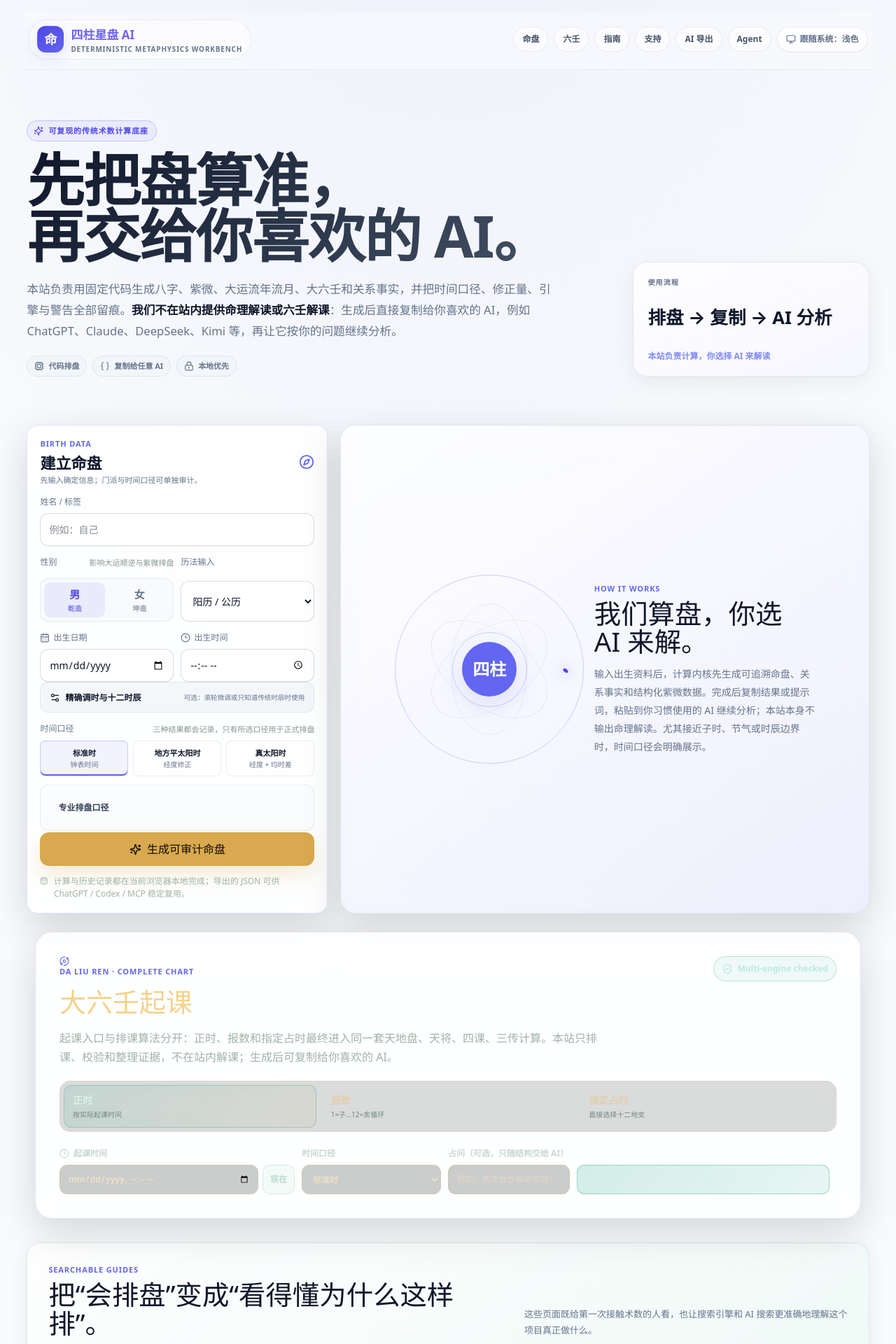
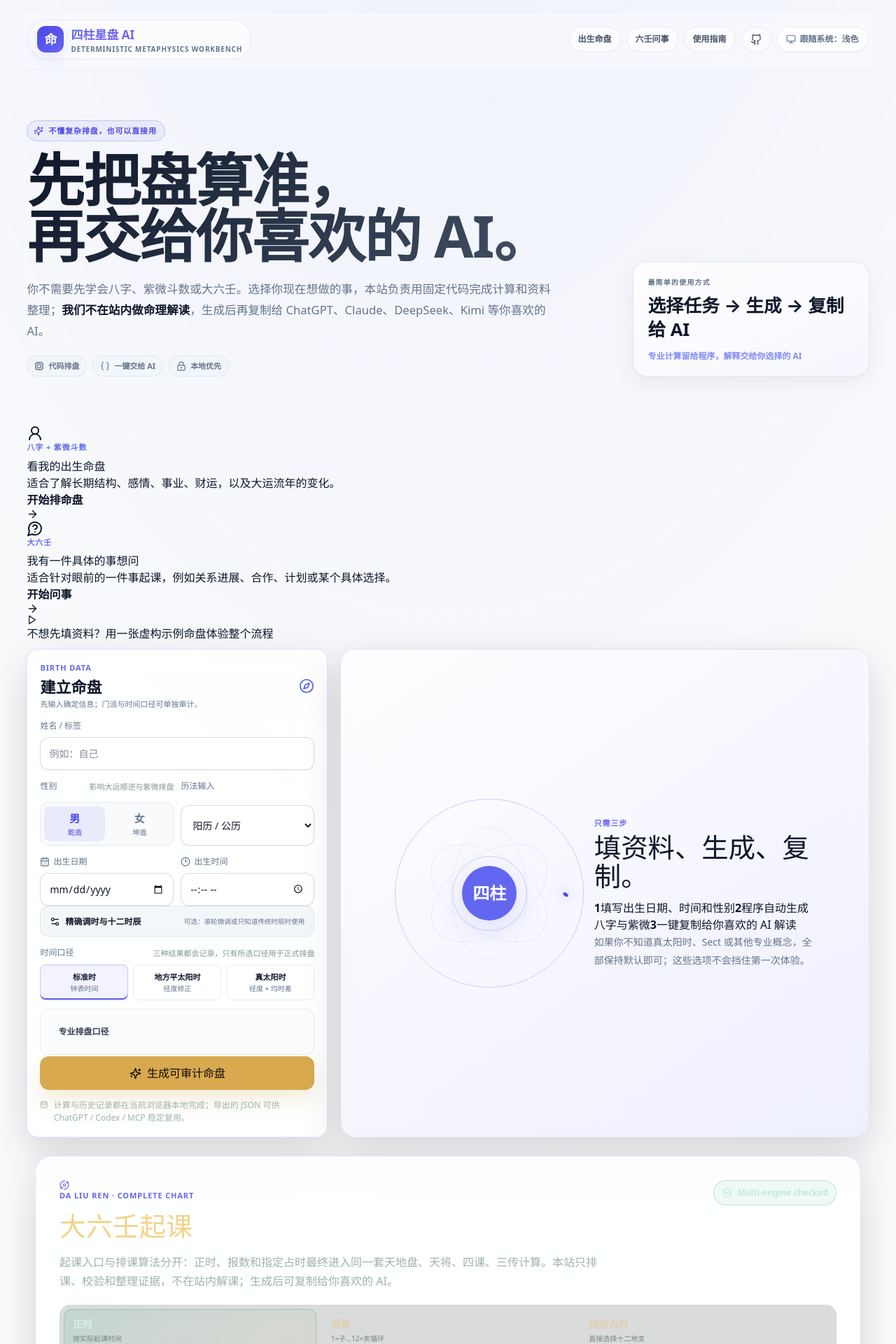
Before and after one commit to JackMeds/sizhu-astro-ai, a React (Vite) app in the folder apps/web/: page / in a window 1280 px wide. Shown: the top 1920 px of the page at 70% size. Built offline with nearby package versions, Linux system fonts and the light colour scheme.

Commit message:
feat(web): rebuild homepage around intuitive user tasks

```diff
--- a/apps/web/src/App.tsx
+++ b/apps/web/src/App.tsx
@@ -1,19 +1,29 @@
 import { useEffect, useMemo, useRef, useState } from "react";
 import { motion } from "motion/react";
 import { createAstroProfile, type AstroProfile } from "@sizhu/core";
-import { ArrowUpRight, Braces, Cpu, LockKeyhole, PencilLine, Sparkles } from "lucide-react";
-import { BaziFactsPanel } from "./components/BaziFactsPanel";
-import { BaziPlate } from "./components/BaziPlate";
-import { EngineAudit } from "./components/EngineAudit";
+import {
+  ArrowRight,
+  ArrowUpRight,
+  BookOpen,
+  Braces,
+  Cpu,
+  Github,
+  Home,
+  LockKeyhole,
+  MessageCircleQuestion,
+  Orbit,
+  PencilLine,
+  Play,
+  Sparkles,
+  UserRound
+} from "lucide-react";
 import { ExportPanel } from "./components/ExportPanel";
 import { HistoryRail } from "./components/HistoryRail";
 import { InputPanel, type FormState } from "./components/InputPanel";
 import { LiurenBetaPanel } from "./components/LiurenBetaPanel";
+import { ProfileResults } from "./components/ProfileResults";
 import { SponsorPlaceholder } from "./components/SponsorPlaceholder";
 import { ThemeToggle } from "./components/ThemeToggle";
-import { TransitInspector } from "./components/TransitInspector";
-import { ZiweiPlate } from "./components/ZiweiPlate";
-import { ZiweiSummaryPanel } from "./components/ZiweiSummaryPanel";
 import { loadHistory, saveHistory, toHistoryItem, type HistoryItem } from "./lib/history";
 import { localDateTimeToOffset } from "./lib/utils";
 import { registerWebMcpTools } from "./lib/webmcp";
@@ -23,14 +33,20 @@ const defaultForm: FormState = {
   name: "", gender: "male", birthDateTime: "", calendar: "solar", timezone: "Asia/Shanghai",
   locationName: "", longitude: "", trueSolarTime: "none", sect: 1
 };
+const exampleForm: FormState = {
+  ...defaultForm,
+  name: "示例命盘",
+  gender: "female",
+  birthDateTime: "1996-06-18T10:30"
+};
 const agentGuideHref = `${import.meta.env.BASE_URL}agents.md`;
 const guideBase = `${import.meta.env.BASE_URL}guide/`;
 
 const qaItems = [
   { question: "这个网站会直接给我算命结论吗？", answer: "不会。本站负责用固定代码排盘、校验时间口径、整理八字、紫微与大六壬结构化资料；生成后把结果复制给你喜欢的 AI，例如 ChatGPT、Claude、DeepSeek、Kimi 等，再由你选择的 AI 进行分析。" },
+  { question: "我完全不懂八字或紫微，也能用吗？", answer: "可以。普通流程只需要填写出生资料或一个具体占问。专业术语会保留给想深入的人，但不会要求你先学会排盘才能复制给 AI。" },
   { question: "这次排盘为什么比普通 AI 对话稳定？", answer: "四柱、大运、流年、流月、紫微十二宫与六壬课盘由固定代码引擎计算。AI 只负责解释结构化结果，不再凭上下文临时手算。" },
-  { question: "标准时、地方平太阳时、真太阳时有什么区别？", answer: "标准时使用钟表时间；地方平太阳时按出生地经度与时区标准经线的差修正；真太阳时在此基础上再加入均时差。三套时间都会保存在导出资料中，正式命盘使用你选择的口径。" },
-  { question: "关系事实和命理解读有什么区别？", answer: "冲、合、刑、害、破、伏吟等可以先由程序识别；是否合化、力量大小、吉凶和事件含义属于规则与解释层，不能在计算阶段偷换成结论。" },
+  { question: "标准时、地方平太阳时、真太阳时有什么区别？", answer: "标准时使用钟表时间；地方平太阳时按出生地经度与时区标准经线的差修正；真太阳时在此基础上再加入均时差。不确定时保持默认标准时即可。" },
   { question: "大六壬的起课方式和九宗门是一回事吗？", answer: "不是。正时、报数、指定占时属于“如何得到最终占时”的入口；九宗门属于四课生成后决定初传与三传的取传规则。本站把这两层分开计算。" },
   { question: "出生信息会上传吗？", answer: "当前网页排盘、起课、提示词生成和历史记录都在浏览器本地完成；历史保存在 localStorage。只有当你主动把导出内容交给其他 AI 时，才进入对应产品的数据处理范围。" }
 ];
@@ -73,79 +89,104 @@ export function App() {
   useEffect(() => { profileRef.current = profile; }, [profile]);
   useEffect(() => { registerWebMcpTools(() => profileRef.current); }, []);
 
+  function commitProfile(nextForm: FormState) {
+    const nextProfile = buildProfile(nextForm);
+    setFormError("");
+    setProfile(nextProfile);
+    setInputExpanded(false);
+    setHistory((current) => {
+      const historyItem = toHistoryItem(nextProfile);
+      const nextHistory = [historyItem, ...current.filter((item) => item.id !== historyItem.id)].slice(0, 12);
+      saveHistory(nextHistory);
+      return nextHistory;
+    });
+    window.setTimeout(() => document.getElementById("export")?.scrollIntoView({ behavior: "smooth", block: "start" }), 120);
+  }
+
   function generate() {
     if (!form.birthDateTime || !form.birthDateTime.includes(":")) { setFormError("请先选择出生日期和时间。"); return; }
     if (form.trueSolarTime !== "none" && !form.longitude) { setFormError("选择太阳时校正时，请填写出生地经度。"); return; }
-    try {
-      const nextProfile = buildProfile(form);
-      setFormError(""); setProfile(nextProfile); setInputExpanded(false);
-      const historyItem = toHistoryItem(nextProfile);
-      const nextHistory = [historyItem, ...history.filter((item) => item.id !== historyItem.id)].slice(0, 12);
-      setHistory(nextHistory); saveHistory(nextHistory);
-    } catch (error) { setFormError(error instanceof Error ? error.message : "排盘失败，请检查输入。"); }
+    try { commitProfile(form); } catch (error) { setFormError(error instanceof Error ? error.message : "排盘失败，请检查输入。"); }
   }
-  function selectHistory(item: HistoryItem) { setForm(formFromProfile(item.profile)); setProfile(item.profile); setInputExpanded(false); }
+  function tryExample() {
+    try { setForm(exampleForm); commitProfile(exampleForm); } catch (error) { setFormError(error instanceof Error ? error.message : "示例命盘生成失败。"); }
+  }
+  function selectHistory(item: HistoryItem) { setForm(formFromProfile(item.profile)); setProfile(item.profile); setInputExpanded(false); window.setTimeout(() => document.getElementById("export")?.scrollIntoView({ behavior: "smooth" }), 80); }
   function clearHistory() { setHistory([]); saveHistory([]); }
 
   return (
-    <main className="app-shell workbench-v2">
+    <main className="app-shell workbench-v2 product-v3">
       <div className="texture" />
       <header className="topbar">
         <a className="brand-lockup" href="#top" aria-label="四柱星盘 AI 首页">
           <span className="brand-seal">命</span><span><strong>四柱星盘 AI</strong><small>Deterministic Metaphysics Workbench</small></span>
         </a>
-        <nav><a href="#chart">命盘</a><a href="#liuren">六壬</a><a href="#guides">指南</a><a href="#support">支持</a><a href="#export">AI 导出</a><a href="#mcp">Agent</a><ThemeToggle /></nav>
+        <nav>
+          <a href="#birth">出生命盘</a><a href="#liuren">六壬问事</a><a href="#guides">使用指南</a>
+          {profile ? <a className="nav-ai-link" href="#export">交给 AI</a> : null}
+          <a aria-label="GitHub" className="nav-icon-link" href="https://github.com/JackMeds/sizhu-astro-ai" target="_blank" rel="noreferrer"><Github size={17} /></a>
+          <ThemeToggle />
+        </nav>
       </header>
 
-      <section className="hero-workbench" id="top">
-        <motion.div className="intro-copy intro-copy-v2" initial={{ opacity: 0, y: 14 }} animate={{ opacity: 1, y: 0 }}>
+      <section className="hero-workbench hero-v3" id="top">
+        <motion.div className="intro-copy intro-copy-v2" initial={{ opacity: 0, y: 18 }} animate={{ opacity: 1, y: 0 }} transition={{ duration: .48, ease: [0.22, 1, 0.36, 1] }}>
           <div>
-            <p className="hero-kicker"><Sparkles size={14} /> 可复现的传统术数计算底座</p>
+            <p className="hero-kicker"><Sparkles size={14} /> 不懂复杂排盘，也可以直接用</p>
             <h1>先把盘算准，<br /><em>再交给你喜欢的 AI。</em></h1>
-            <p className="hero-description">本站负责用固定代码生成八字、紫微、大运流年流月、大六壬和关系事实，并把时间口径、修正量、引擎与警告全部留痕。<strong>我们不在站内提供命理解读或六壬解课</strong>：生成后直接复制给你喜欢的 AI，例如 ChatGPT、Claude、DeepSeek、Kimi 等，再让它按你的问题继续分析。</p>
-            <div className="hero-badges"><span><Cpu size={14} />代码排盘</span><span><Braces size={14} />复制给任意 AI</span><span><LockKeyhole size={14} />本地优先</span></div>
+            <p className="hero-description">你不需要先学会八字、紫微斗数或大六壬。选择你现在想做的事，本站负责用固定代码完成计算和资料整理；<strong>我们不在站内做命理解读</strong>，生成后再复制给 ChatGPT、Claude、DeepSeek、Kimi 等你喜欢的 AI。</p>
+            <div className="hero-badges"><span><Cpu size={14} />代码排盘</span><span><Braces size={14} />一键交给 AI</span><span><LockKeyhole size={14} />本地优先</span></div>
           </div>
-          <aside className="hero-signature"><small>使用流程</small><strong>{profile ? signature : "排盘 → 复制 → AI 分析"}</strong><span>{profile ? `${profile.input.name} · ${profile.time.effective.label}` : "本站负责计算，你选择 AI 来解读"}</span></aside>
+          <aside className="hero-signature"><small>最简单的使用方式</small><strong>{profile ? signature : "选择任务 → 生成 → 复制给 AI"}</strong><span>{profile ? `${profile.input.name} · ${profile.time.effective.label}` : "专业计算留给程序，解释交给你选择的 AI"}</span></aside>
         </motion.div>
 
-        <div className={profile ? "workbench-grid" : "workbench-grid empty-workbench"}>
+        <div className="task-entry-grid" aria-label="选择你想做的事">
+          <motion.a className="task-entry-card task-birth" href="#birth" whileHover={{ y: -5 }} whileTap={{ scale: .99 }} transition={{ type: "spring", stiffness: 360, damping: 24 }}>
+            <span className="task-icon"><UserRound size={24} /></span>
+            <div><p className="eyeline">八字 + 紫微斗数</p><h2>看我的出生命盘</h2><p>适合了解长期结构、感情、事业、财运，以及大运流年的变化。</p></div>
+            <strong>开始排命盘 <ArrowRight size={17} /></strong>
+          </motion.a>
+          <motion.a className="task-entry-card task-liuren" href="#liuren" whileHover={{ y: -5 }} whileTap={{ scale: .99 }} transition={{ type: "spring", stiffness: 360, damping: 24 }}>
+            <span className="task-icon"><MessageCircleQuestion size={24} /></span>
+            <div><p className="eyeline">大六壬</p><h2>我有一件具体的事想问</h2><p>适合针对眼前的一件事起课，例如关系进展、合作、计划或某个具体选择。</p></div>
+            <strong>开始问事 <ArrowRight size={17} /></strong>
+          </motion.a>
+        </div>
+        {!profile ? <motion.button className="example-entry" type="button" onClick={tryExample} initial={{ opacity: 0 }} animate={{ opacity: 1 }} transition={{ delay: .22 }}><Play size={15} />不想先填资料？用一张虚构示例命盘体验整个流程</motion.button> : null}
+
+        <div className={profile ? "workbench-grid workbench-generated" : "workbench-grid empty-workbench"} id="birth">
           <aside className="side-stack">
             {profile && !inputExpanded ? (
               <motion.section animate={{ opacity: 1, y: 0 }} className="panel input-summary-panel profile-summary-v2" initial={{ opacity: 0, y: 8 }}>
-                <div><p className="eyeline">Active Profile</p><h2>{profile.input.name}</h2></div>
+                <div><p className="eyeline">当前命盘</p><h2>{profile.input.name}</h2></div>
                 <p>{profile.input.gender === "male" ? "男命 / 乾造" : "女命 / 坤造"}</p>
                 <strong>{profile.time.standard.date} · {profile.time.standard.time.slice(0, 5)}</strong>
                 <small>{profile.time.effective.label} → {profile.time.effective.shichen}时</small>
                 <button onClick={() => setInputExpanded(true)} type="button"><PencilLine size={15} />修改出生信息</button>
               </motion.section>
             ) : <InputPanel error={formError} form={form} onChange={setForm} onSubmit={generate} />}
-            {profile ? <motion.div animate={{ opacity: 1, y: 0 }} id="export" initial={{ opacity: 0, y: 10 }}><ExportPanel profile={profile} /></motion.div> : null}
           </aside>
 
           {profile ? (
-            <motion.div animate={{ opacity: 1, y: 0 }} className="center-stack" id="chart" initial={{ opacity: 0, y: 14 }}>
-              <EngineAudit profile={profile} />
-              <BaziPlate profile={profile} />
-              <BaziFactsPanel profile={profile} />
-              <TransitInspector profile={profile} />
-              <ZiweiSummaryPanel profile={profile} />
-              <ZiweiPlate profile={profile} />
-            </motion.div>
+            <div className="center-stack center-stack-v3">
+              <motion.div animate={{ opacity: 1, y: 0 }} id="export" initial={{ opacity: 0, y: 12 }} transition={{ duration: .4 }}><ExportPanel profile={profile} /></motion.div>
+              <ProfileResults profile={profile} />
+            </div>
           ) : (
-            <section className="empty-stage">
+            <motion.section className="empty-stage empty-stage-v3" initial={{ opacity: 0, scale: .985 }} animate={{ opacity: 1, scale: 1 }} transition={{ delay: .08 }}>
               <div className="empty-orbit"><i /><i /><i /><span>四柱</span></div>
-              <div><p className="eyeline">How it works</p><h2>我们算盘，你选 AI 来解。</h2><p>输入出生资料后，计算内核先生成可追溯命盘、关系事实和结构化紫微数据。完成后复制结果或提示词，粘贴到你习惯使用的 AI 继续分析；本站本身不输出命理解读。尤其接近子时、节气或时辰边界时，时间口径会明确展示。</p></div>
-            </section>
+              <div><p className="eyeline">只需三步</p><h2>填资料、生成、复制。</h2><div className="three-step-list"><span><b>1</b>填写出生日期、时间和性别</span><span><b>2</b>程序自动生成八字与紫微</span><span><b>3</b>一键复制给你喜欢的 AI 解读</span></div><p>如果你不知道真太阳时、Sect 或其他专业概念，全部保持默认即可；这些选项不会挡住第一次体验。</p></div>
+            </motion.section>
           )}
         </div>
       </section>
 
-      <div id="liuren"><LiurenBetaPanel /></div>
+      <motion.div id="liuren" className="section-reveal" initial={{ opacity: 0, y: 20 }} whileInView={{ opacity: 1, y: 0 }} viewport={{ once: true, amount: .08 }} transition={{ duration: .45 }}><LiurenBetaPanel /></motion.div>
 
-      <section className="guide-hub" id="guides" aria-labelledby="guide-title">
+      <motion.section className="guide-hub" id="guides" aria-labelledby="guide-title" initial={{ opacity: 0, y: 18 }} whileInView={{ opacity: 1, y: 0 }} viewport={{ once: true, amount: .12 }} transition={{ duration: .4 }}>
         <div className="guide-heading">
-          <div><p className="eyeline">Searchable Guides</p><h2 id="guide-title">把“会排盘”变成“看得懂为什么这样排”。</h2></div>
-          <p>这些页面既给第一次接触术数的人看，也让搜索引擎和 AI 搜索更准确地理解这个项目真正做什么。</p>
+          <div><p className="eyeline">想深入时再看</p><h2 id="guide-title">专业内容一直都在，但不挡住第一次使用。</h2></div>
+          <p>排盘、复制给 AI 完全不要求先读指南；如果你想知道为什么这样排，再从下面进入对应知识页。</p>
         </div>
         <div className="guide-grid">
           {guideItems.map((item) => (
@@ -154,12 +195,12 @@ export function App() {
             </a>
           ))}
         </div>
-      </section>
+      </motion.section>
 
-      <div id="support"><SponsorPlaceholder /></div>
+      <motion.div id="support" initial={{ opacity: 0, y: 18 }} whileInView={{ opacity: 1, y: 0 }} viewport={{ once: true, amount: .12 }}><SponsorPlaceholder /></motion.div>
 
       <section className="qa-panel qa-panel-v2" aria-labelledby="qa-title">
-        <div className="qa-heading"><p className="eyeline">Methodology</p><h2 id="qa-title">为什么这样排盘</h2><span>把“计算事实”和“术数解释”分开，是这个项目最重要的原则。</span></div>
+        <div className="qa-heading"><p className="eyeline">常见问题</p><h2 id="qa-title">不用先成为专业用户。</h2><span>复杂口径和审计信息都保留，但普通使用路径只围绕“生成 → 复制给 AI”。</span></div>
         <div className="qa-grid">{qaItems.map((item) => <article className="qa-item" key={item.question}><h3>{item.question}</h3><p>{item.answer}</p></article>)}</div>
       </section>
 
@@ -168,6 +209,14 @@ export function App() {
         <div className="footer-copy"><strong>四柱星盘 AI · local-first deterministic chart engine</strong><span>开源仓库：<a href="https://github.com/JackMeds/sizhu-astro-ai" target="_blank" rel="noreferrer">JackMeds/sizhu-astro-ai</a></span><span>AI/Agent：<a href={agentGuideHref} target="_blank" rel="noreferrer">agents.md</a></span><span>搜索索引：<a href={`${import.meta.env.BASE_URL}sitemap.xml`}>sitemap.xml</a></span></div>
         <div className="footer-links"><span>Core:</span><a href="https://github.com/6tail/lunar-javascript" target="_blank" rel="noreferrer">lunar-javascript</a><a href="https://iztro.com/" target="_blank" rel="noreferrer">iztro</a><a href="https://github.com/waterbeside/lunisolar" target="_blank" rel="noreferrer">lunisolar</a></div>
       </footer>
+
+      <nav className="mobile-task-nav" aria-label="快捷导航">
+        <a href="#top"><Home size={17} /><span>首页</span></a>
+        <a href="#birth"><UserRound size={17} /><span>命盘</span></a>
+        <a href="#liuren"><Orbit size={17} /><span>六壬</span></a>
+        <a href={profile ? "#export" : "#birth"}><Sparkles size={17} /><span>AI</span></a>
+        <a href="#guides"><BookOpen size={17} /><span>指南</span></a>
+      </nav>
     </main>
   );
 }
```
